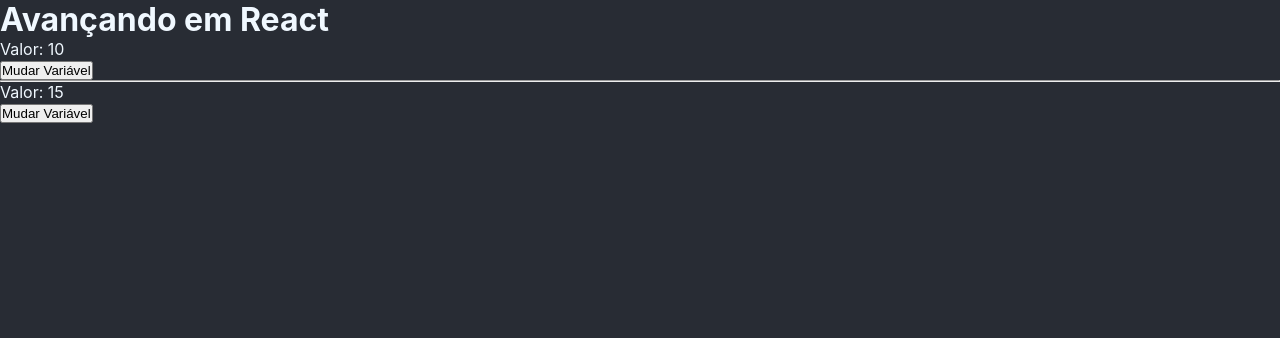
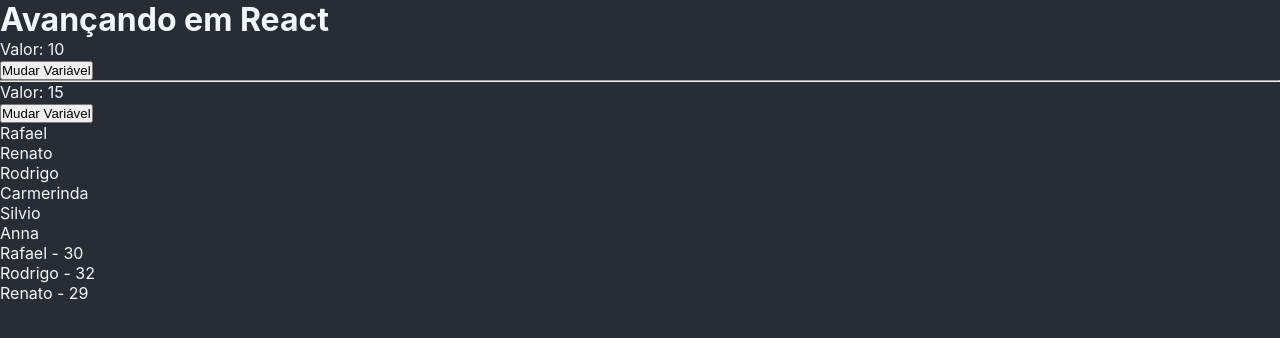
Before and after one commit to Rafaeldasilvaperes/REACTJS-PrimeiroProjeto, a React (Create React App) app: page / in a window 1280 px wide. Shown: the top 338 px of the page. Built offline with nearby package versions, Linux system fonts and the light colour scheme.

Commit message:
useState e map() para renderização de conteúdo dinâmico

```diff
--- a/src/App.js
+++ b/src/App.js
@@ -1,11 +1,13 @@
 // IMAGENS
-import CityImg from "./assets/city.jpg";
+// import CityImg from "./assets/city.jpg";
+
+// Componentes
+import { ManageData } from "./components/ManageData";
+import { ListaRender } from "./components/ListaRender";
 
 
 // Styles - CSS (global)
 import './App.css';
-import { ManageData } from "./components/ManageData";
-
 
 export function App() {
   return (
@@ -20,6 +22,7 @@
         {/* <img src={CityImg} alt="Cidade" /> */}
      </div>
      <ManageData />
+     <ListaRender />
     </div>
   );
 }
--- /dev/null
+++ b/src/components/ListaRender.js
@@ -0,0 +1,27 @@
+import {useState} from 'react'
+
+export const ListaRender = () => {
+  const [list] = useState(["Rafael", "Renato", "Rodrigo", "Carmerinda", "Silvio", "Anna"]);
+
+  // if it would have IDs
+  const [users] = useState([
+    {id: 1, name: "Rafael", age: 30},
+    {id: 11231, name: "Rodrigo", age: 32},
+    {id: 134523, name: "Renato", age: 29}
+  ])
+
+  return (
+    <>
+    <ul>
+      {list.map((item, i) =>(
+        <li key={i}>{item}</li>
+      ))}
+    </ul>
+    <ul>
+    {users.map((user) =>(
+      <li key={user.id}>{user.name} - {user.age}</li>
+    ))}
+  </ul>
+  </>
+  )
+}
```
